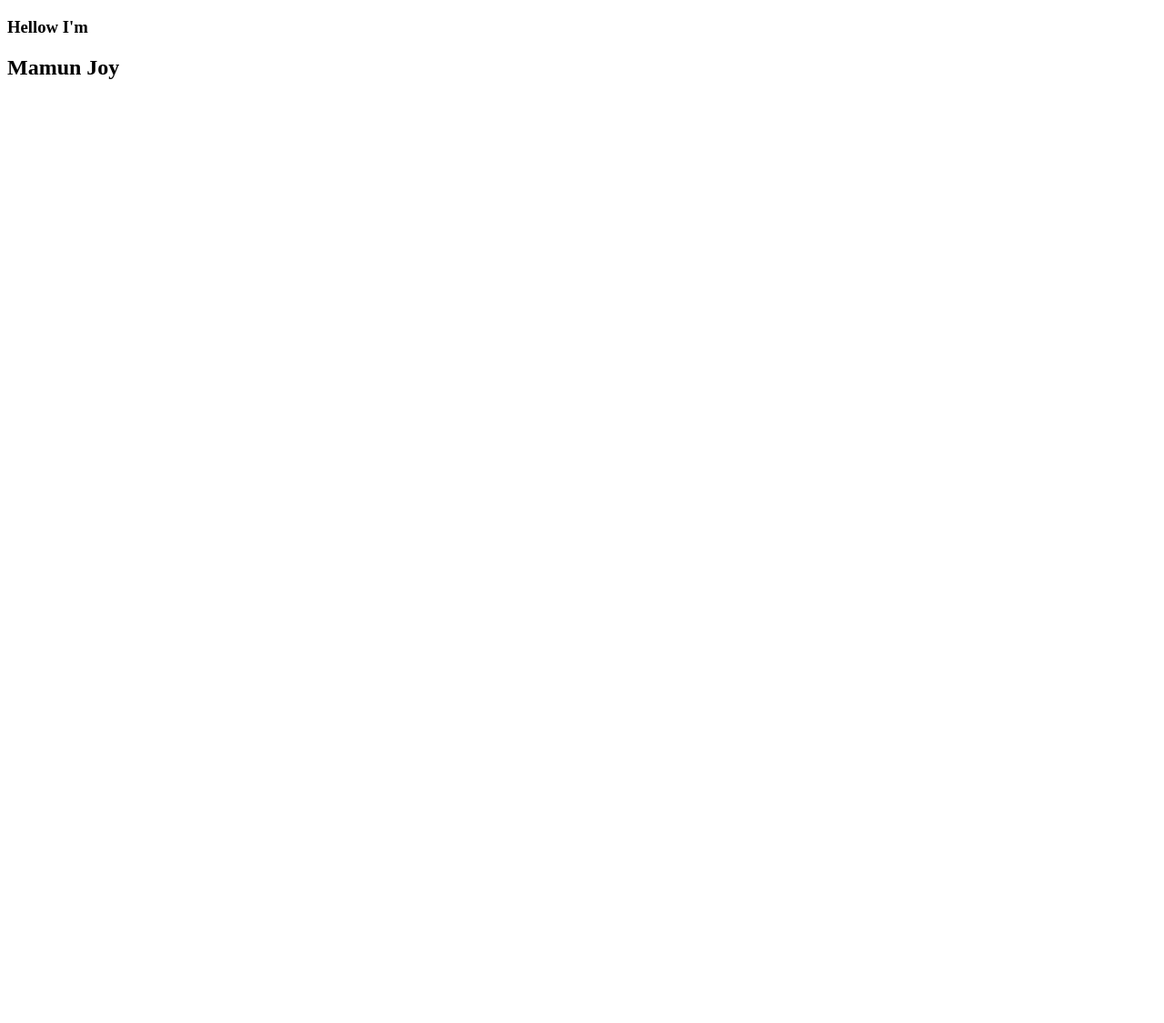
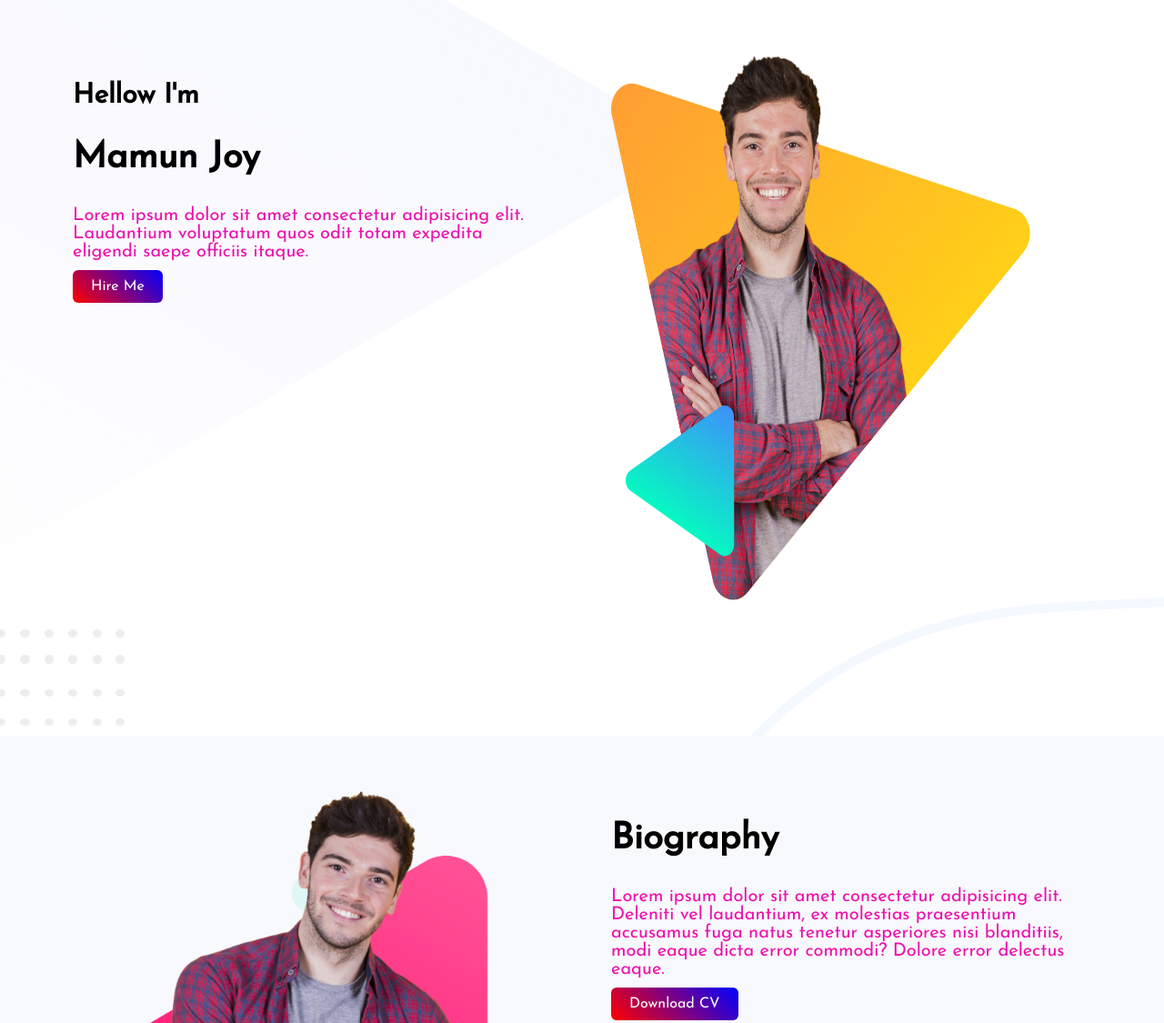
Before and after one commit to MamunJoy/Personal-Website, a plain HTML site: page index.html in a window 1280 px wide. Shown: the top 1125 px of the page at 91% size. Before the commit the page ends 800 px from the top, so only its background shows below. Drawn offline with Linux system fonts and the light colour scheme.

Commit message:
Complete second part

```diff
--- a/index.html
+++ b/index.html
@@ -5,19 +5,34 @@
     <meta http-equiv="X-UA-Compatible" content="IE=edge">
     <meta name="viewport" content="width=device-width, initial-scale=1.0">
     <title>Personal Website</title>
+    <link rel="preconnect" href="https://fonts.googleapis.com">
+<link rel="preconnect" href="https://fonts.gstatic.com" crossorigin>
+<link href="https://fonts.googleapis.com/css2?family=Josefin+Sans&display=swap" rel="stylesheet">
+    <link rel="stylesheet" href="style.css">
 </head>
 <body>
 
-    <section>
+    <section class="top-banner">
         <div class="half-width">
             <h3>Hellow I'm</h3>
             <h2>Mamun Joy</h2>
-
+            <p>Lorem ipsum dolor sit amet consectetur adipisicing elit. Laudantium voluptatum quos odit totam expedita eligendi saepe officiis itaque.</p>
+            <a class="button" target="_blank" href="https://en.wikipedia.org/wiki/Patuakhali_Science_and_Technology_University"> Hire Me </a>
         </div>
         <div class="half-width">
-
+            <img src="/peter.png" alt="">
         </div>
     </section>
 
+    <section class="second-baner">
+        <div class="half-width">
+            <img src="/peter_dream.png" alt="">
+        </div>
+        <div class="half-width">
+            <h2>Biography</h2>
+            <p>Lorem ipsum dolor sit amet consectetur adipisicing elit. Deleniti vel laudantium, ex molestias praesentium accusamus fuga natus tenetur asperiores nisi blanditiis, modi eaque dicta error commodi? Dolore error delectus eaque.</p>
+            <a class="button" target="_blank" href="https://en.wikipedia.org/wiki/Patuakhali_Science_and_Technology_University"> Download CV</a>
+        </div>
+    </section>
 </body>
 </html>
--- /dev/null
+++ b/style.css
@@ -0,0 +1,44 @@
+body{
+    font-family: 'Josefin Sans', sans-serif;
+    margin: 0px;
+}
+h2{
+    font-size: 40px;
+}
+h3{
+    font-size: 30px;
+}
+p{
+    color: rgb(236, 15, 173);
+    font-size: 20px;
+}
+.half-width{
+    margin-left: 20px;
+    padding-left: 60px;
+    float: left;
+    width: 40%;
+}
+.half-width img{
+    width: 90%;
+    height: 600px;
+}
+.button{
+    text-decoration: none;
+    padding: 10px 20px;
+    background-image: linear-gradient(45deg, red,blue);
+    color: white;
+    border-radius: 6px;
+}
+.top-banner{
+    background-image: url("/header-bg.png");
+    background-repeat: no-repeat;
+}
+section{
+    height: 400px;
+    padding-top: 60px;
+    padding-bottom: 350px;
+}
+.second-baner{
+    background-image: url("/biography-bg.png");
+    background-repeat: no-repeat;
+}
```
Also changed, not shown: top-banner.png (added).
